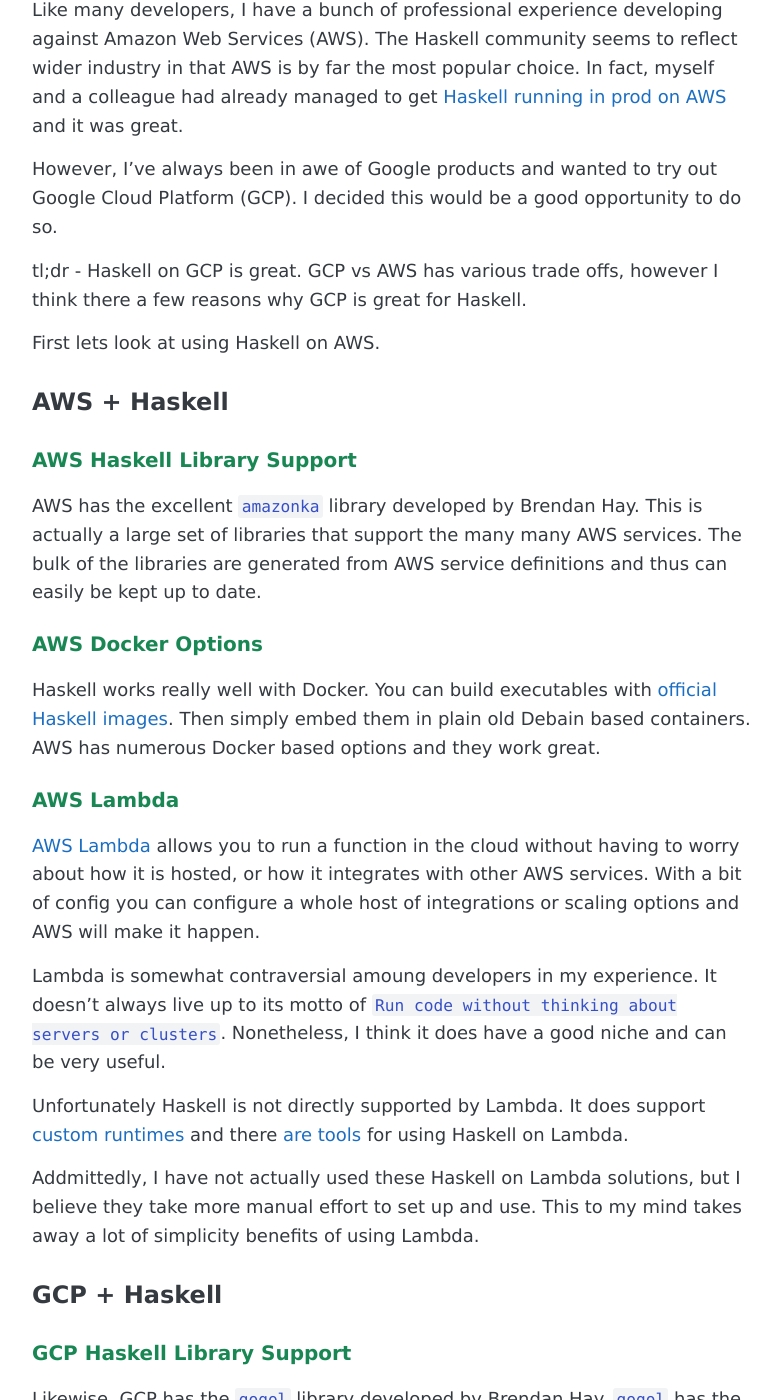
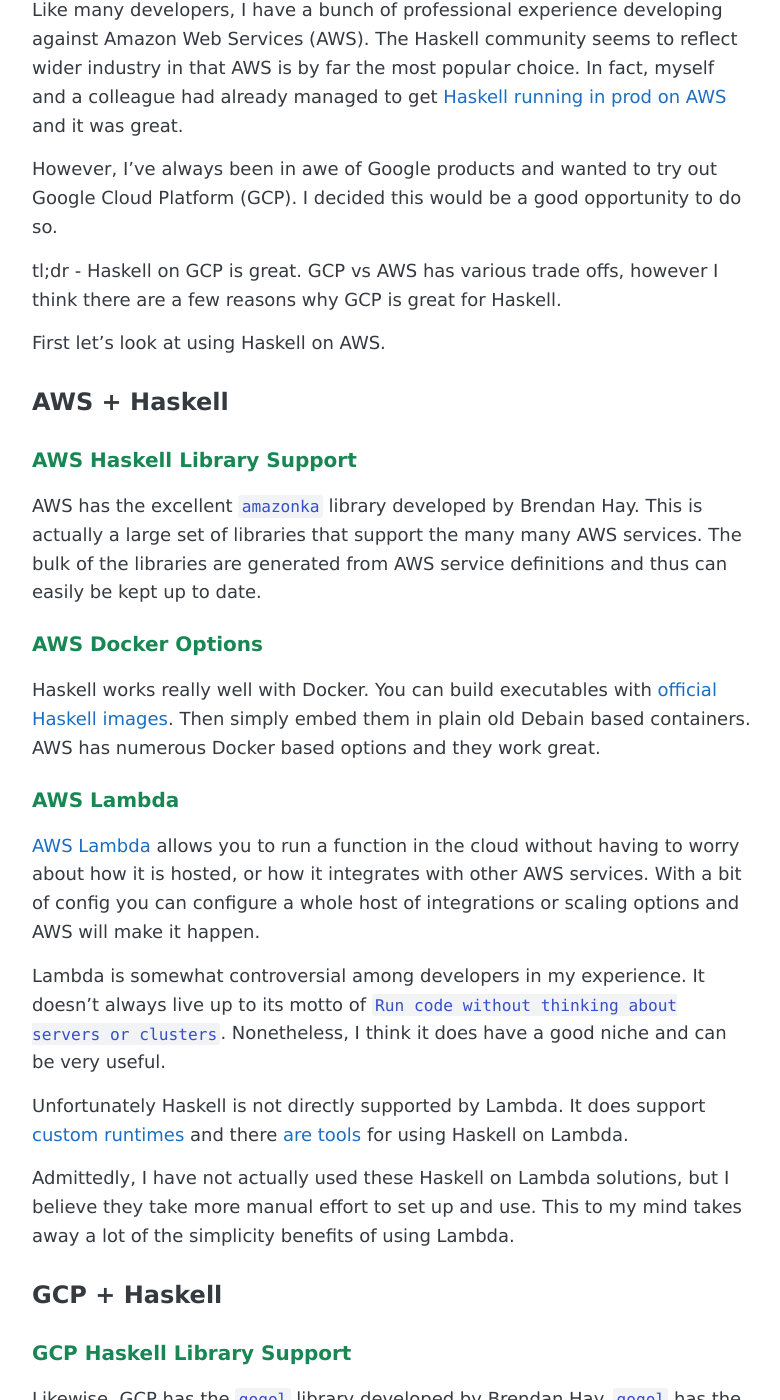
Before and after one commit to AlistairB/alistairb.github.io, a Jekyll site: the page built from _posts/2021-01-31-haskell-on-google-cloud-is-great.md, in a window 1280 px wide and 1400 px high, scrolled down 355 px. Shown: the whole window, without its empty margins (248-1028 px from the left). Built offline with Jekyll 4.4.1, drawn with Linux system fonts in a browser that asks for light colours; some of the changed text lies outside the part shown.

Commit message:
Fix typos

```diff
--- a/_posts/2021-01-31-haskell-on-google-cloud-is-great.md
+++ b/_posts/2021-01-31-haskell-on-google-cloud-is-great.md
@@ -11,9 +11,9 @@ Like many developers, I have a bunch of professional experience developing again
 
 However, I've always been in awe of Google products and wanted to try out Google Cloud Platform (GCP). I decided this would be a good opportunity to do so.
 
-tl;dr - Haskell on GCP is great. GCP vs AWS has various trade offs, however I think there a few reasons why GCP is great for Haskell.
+tl;dr - Haskell on GCP is great. GCP vs AWS has various trade offs, however I think there are a few reasons why GCP is great for Haskell.
 
-First lets look at using Haskell on AWS.
+First let's look at using Haskell on AWS.
 
 ## AWS + Haskell
 
@@ -29,11 +29,11 @@ Haskell works really well with Docker. You can build executables with [official
 
 [AWS Lambda](https://aws.amazon.com/lambda/) allows you to run a function in the cloud without having to worry about how it is hosted, or how it integrates with other AWS services. With a bit of config you can configure a whole host of integrations or scaling options and AWS will make it happen.
 
-Lambda is somewhat contraversial amoung developers in my experience. It doesn't always live up to its motto of `Run code without thinking about servers or clusters`. Nonetheless, I think it does have a good niche and can be very useful.
+Lambda is somewhat controversial among developers in my experience. It doesn't always live up to its motto of `Run code without thinking about servers or clusters`. Nonetheless, I think it does have a good niche and can be very useful.
 
 Unfortunately Haskell is not directly supported by Lambda. It does support [custom runtimes](https://docs.aws.amazon.com/lambda/latest/dg/runtimes-custom.html) and there [are](https://hackage.haskell.org/package/serverless-haskell) [tools](https://theam.github.io/aws-lambda-haskell-runtime/) for using Haskell on Lambda.
 
-Addmittedly, I have not actually used these Haskell on Lambda solutions, but I believe they take more manual effort to set up and use. This to my mind takes away a lot of simplicity benefits of using Lambda.
+Admittedly, I have not actually used these Haskell on Lambda solutions, but I believe they take more manual effort to set up and use. This to my mind takes away a lot of the simplicity benefits of using Lambda.
 
 ## GCP + Haskell
 
```
Also changed, not shown: other parts of _posts/2021-01-31-haskell-on-google-cloud-is-great.md (+5 -5 lines).
